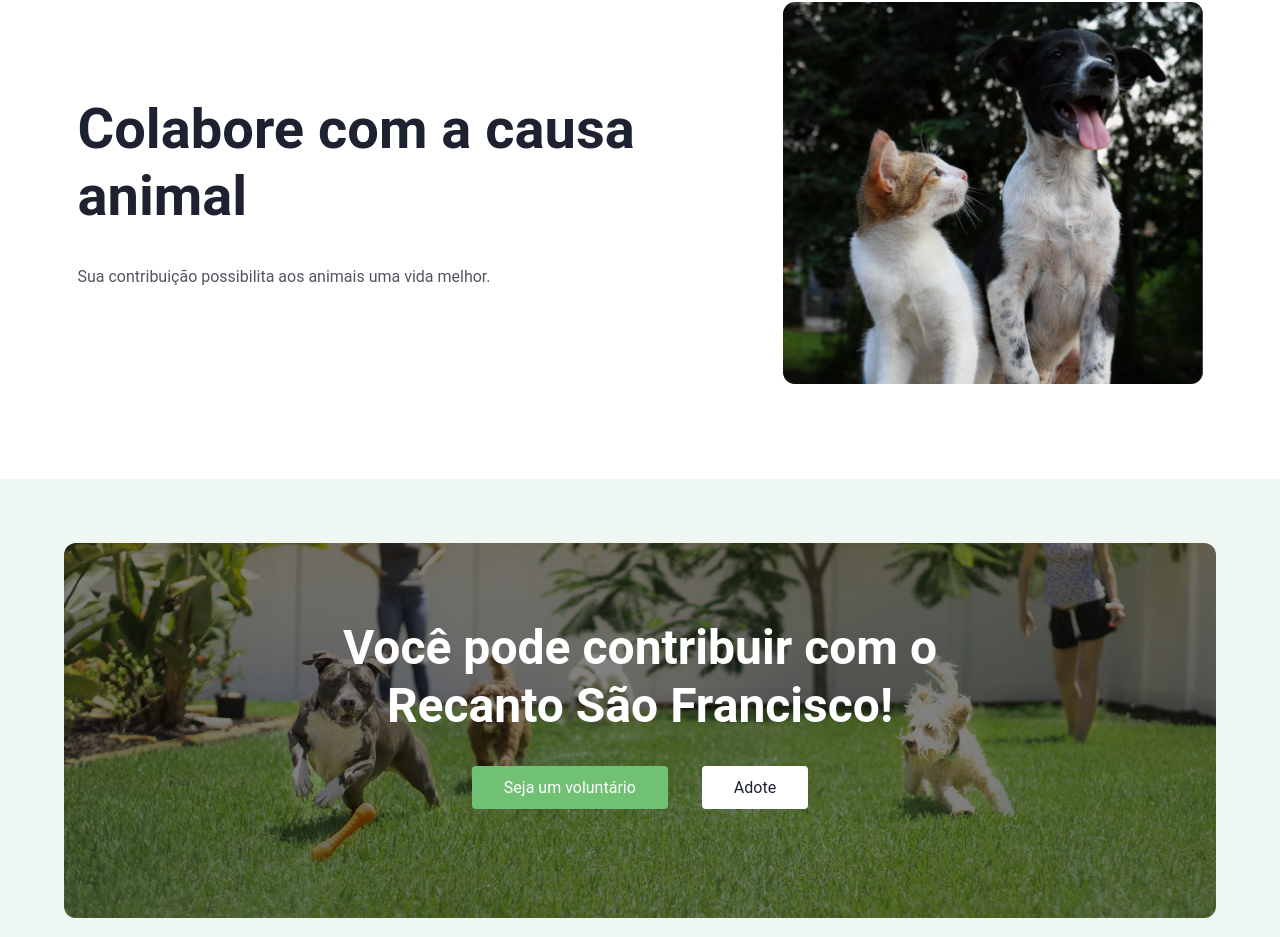
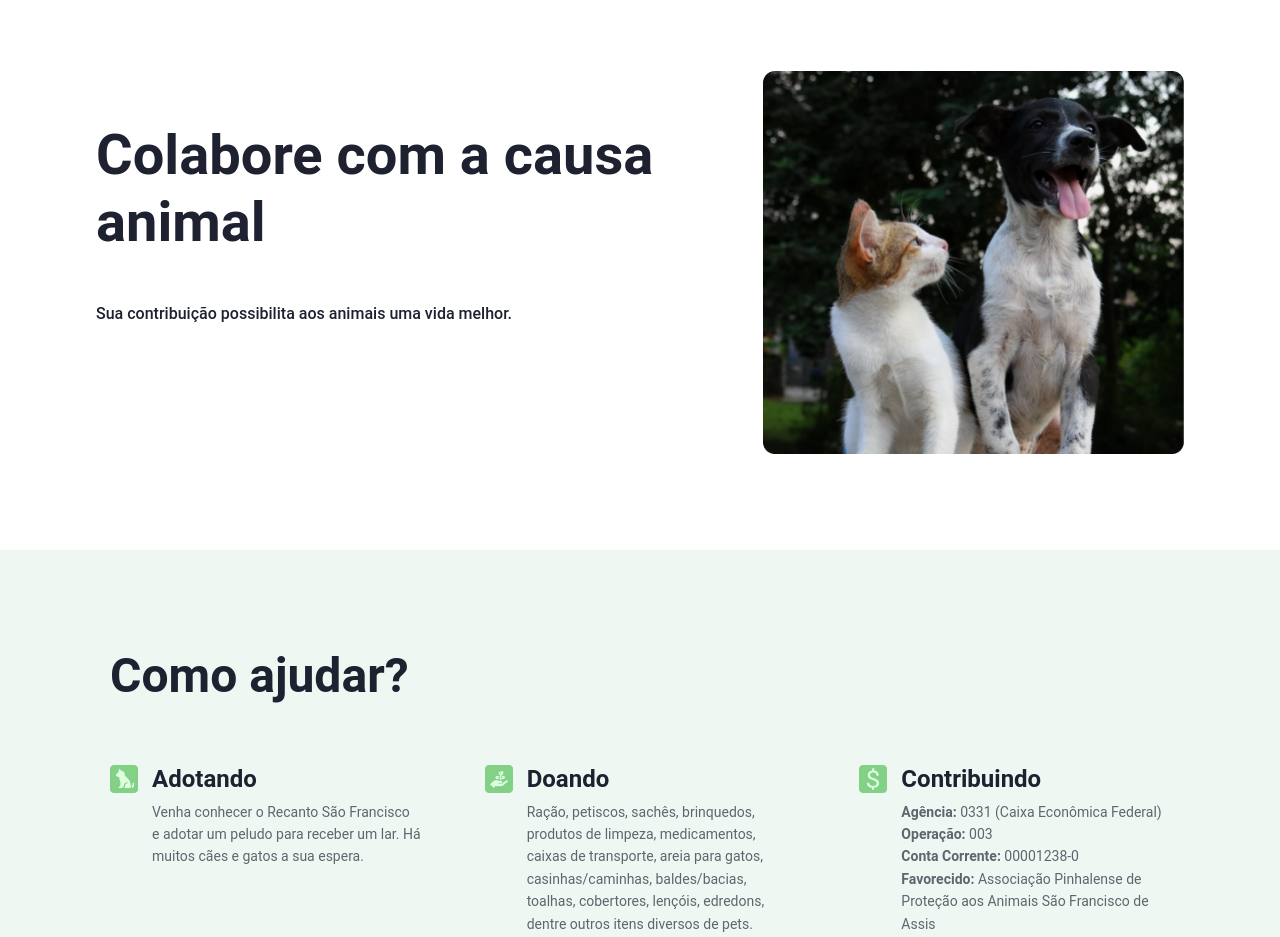
Before and after one commit to brunapicoli/recanto-sao-francisco, a React (Create React App) app in the folder web/: page /como-ajudar in a window 1280 px wide. Shown: the part 158-1095 px from the top of the page. Built offline with nearby package versions, Linux system fonts and the light colour scheme.

Commit message:
created HowToHelp molecule and updated global font-size

```diff
--- a/web/src/components/atoms/header/Header.tsx
+++ b/web/src/components/atoms/header/Header.tsx
@@ -1,14 +1,9 @@
 import { HeaderContainer, HeaderContent, HeaderImg, HeaderSubtitle, HeaderTextContainer, HeaderTitle } from './style';
-
-export type ImgProps = {
-  src: string;
-  alt: string;
-};
 
 type HeaderProps = {
   title: string;
   subtitle: string;
-  img?: ImgProps;
+  img?: string;
   bgGreen?: boolean;
 };
 
@@ -20,7 +15,7 @@ export const Header = ({ title, subtitle, img, bgGreen }: HeaderProps) => {
           <HeaderTitle>{title}</HeaderTitle>
           <HeaderSubtitle className={img ? 'no-margin' : ''}>{subtitle}</HeaderSubtitle>
         </HeaderTextContainer>
-        {img && <HeaderImg src={img.src} alt={img.alt}></HeaderImg>}
+        {img && <HeaderImg src={img}></HeaderImg>}
       </HeaderContent>
     </HeaderContainer>
   );
--- a/web/src/components/atoms/header/style.ts
+++ b/web/src/components/atoms/header/style.ts
@@ -1,13 +1,12 @@
-import styled from "styled-components";
-import { colors } from "../../../styles/colors";
+import styled from 'styled-components';
+import { colors } from '../../../styles/colors';
 
 type HeaderContainerProps = {
   bgGreen?: boolean;
 };
 
 export const HeaderContainer = styled.section<HeaderContainerProps>`
-  background-color: ${(props) =>
-    props.bgGreen ? colors.greenTertiary : colors.white};
+  background-color: ${({ bgGreen }) => colors[bgGreen ? 'greenTertiary' : 'white']};
   display: flex;
   align-items: center;
   justify-content: center;
--- a/web/src/components/atoms/help-card/HelpCard.tsx
+++ b/web/src/components/atoms/help-card/HelpCard.tsx
@@ -1,19 +1,18 @@
-import { ImgProps } from '../header/Header';
-import { HelpCardContainer, HelpCardContent, HelpCardDescription, HelpCardIcon, HelpCardTitle } from './style';
+import { HelpCardContainer, HelpCardContent, HelpCardIcon, HelpCardTitle } from './style';
 
-type HelpCardProps = {
+export type HelpCardProps = {
   title: string;
-  description: string;
-  img: ImgProps;
+  description: React.ReactNode;
+  img: string;
 };
 
 export const HelpCard = ({ title, description, img }: HelpCardProps) => {
   return (
     <HelpCardContainer>
-      <HelpCardIcon src={img.src} alt={img.alt} />
+      <HelpCardIcon src={img} />
       <HelpCardContent>
         <HelpCardTitle>{title}</HelpCardTitle>
-        <HelpCardDescription>{description}</HelpCardDescription>
+        {description}
       </HelpCardContent>
     </HelpCardContainer>
   );
--- a/web/src/components/atoms/help-card/style.ts
+++ b/web/src/components/atoms/help-card/style.ts
@@ -1,13 +1,16 @@
-import styled from "styled-components";
-import { colors } from "../../../styles/colors";
+import styled from 'styled-components';
+import { colors } from '../../../styles/colors';
 
 export const HelpCardContainer = styled.div`
   display: flex;
   align-items: start;
   max-width: 384px;
+  flex: 1;
 `;
 
-export const HelpCardIcon = styled.img``;
+export const HelpCardIcon = styled.img`
+  width: 2.8rem;
+`;
 
 export const HelpCardContent = styled.div`
   margin-left: 14px;
@@ -19,10 +22,3 @@ export const HelpCardTitle = styled.h3`
   margin-bottom: 8px;
   color: ${colors.primaryText};
 `;
-
-export const HelpCardDescription = styled.p`
-  font-size: 1.4rem;
-  line-height: 160%;
-  font-weight: 400;
-  color: ${colors.secondaryText};
-`;
--- a/web/src/components/molecules/animals-card/AnimalsCard.tsx
+++ b/web/src/components/molecules/animals-card/AnimalsCard.tsx
@@ -1,6 +1,5 @@
 import { useAppContext } from 'context/AppContext';
 import { ArrowButton } from '../../atoms/arrow-button/ArrowButton';
-import { ImgProps } from '../../atoms/header/Header';
 import { Title } from '../../atoms/title/Title';
 import {
   AnimalsCardButton,
@@ -10,6 +9,11 @@ import {
   AnimalsCardImg,
   AnimalsCardImgs,
 } from './style';
+
+type ImgProps = {
+  src: string;
+  alt: string;
+};
 
 type AnimalsCardProps = {
   title: string;
--- a/web/src/components/molecules/help/animal-cause/AnimalCause.tsx
+++ /dev/null
@@ -1,23 +0,0 @@
-import CatAndDogImg from 'assets/images/cat-and-dog.png';
-import {
-  AnimalCauseContent,
-  AnimalCauseContainer,
-  AnimalCauseTextContainer,
-  AnimalCauseTitle,
-  AnimalCauseText,
-  AnimalCauseImage,
-} from './style';
-
-export const AnimalCause = () => {
-  return (
-    <AnimalCauseContainer>
-      <AnimalCauseContent>
-        <AnimalCauseTextContainer>
-          <AnimalCauseTitle>Colabore com a causa animal</AnimalCauseTitle>
-          <AnimalCauseText>Sua contribuição possibilita aos animais uma vida melhor.</AnimalCauseText>
-        </AnimalCauseTextContainer>
-        <AnimalCauseImage src={CatAndDogImg} />
-      </AnimalCauseContent>
-    </AnimalCauseContainer>
-  );
-};
--- a/web/src/components/molecules/help/animal-cause/style.ts
+++ /dev/null
@@ -1,55 +0,0 @@
-import styled from 'styled-components';
-import { colors } from '../../../../styles/colors';
-
-export const AnimalCauseContainer = styled.section`
-  padding: 2.7rem 64px 9.5rem;
-
-  @media (max-width: 380px) {
-    padding-left: 32px;
-    padding-right: 32px;
-  }
-`;
-
-export const AnimalCauseContent = styled.div`
-  max-width: 1125px;
-  margin-left: auto;
-  margin-right: auto;
-  display: flex;
-  justify-content: space-between;
-  align-items: center;
-  gap: 11.5rem;
-
-  @media (max-width: 619px) {
-    flex-direction: column;
-    gap: 32px;
-  }
-`;
-
-export const AnimalCauseTextContainer = styled.div`
-  display: flex;
-  flex-direction: column;
-  gap: 3.4rem;
-
-  @media (max-width: 619px) {
-    align-items: center;
-    justify-content: center;
-    text-align: center;
-  }
-`;
-
-export const AnimalCauseTitle = styled.h1`
-  font-size: 5.6rem;
-  line-height: 120%;
-  color: ${colors.primaryText};
-`;
-
-export const AnimalCauseText = styled.p`
-  font-size: 1.6rem;
-  line-height: 160%;
-  color: ${colors.secondaryText};
-`;
-
-export const AnimalCauseImage = styled.img`
-  max-width: 42rem;
-  width: 100%;
-`;
--- /dev/null
+++ b/web/src/components/molecules/help/how-to-help/HowToHelp.tsx
@@ -0,0 +1,75 @@
+import { HelpCard, HelpCardProps } from 'components/atoms/help-card/HelpCard';
+import DogIcon from 'assets/icons/dog.png';
+import DonateIcon from 'assets/icons/donate.png';
+import MoneyIcon from 'assets/icons/money.png';
+import {
+  HowToHelpContent,
+  HowToHelpContainer,
+  HowToHelpList,
+  HowToHelpTitle,
+  HowToHelpText,
+  HowToHelpTextBold,
+} from './style';
+
+export const HowToHelp = () => {
+  const helpOptions: HelpCardProps[] = [
+    {
+      img: DogIcon,
+      title: 'Adotando',
+      description: (
+        <HowToHelpText>
+          Venha conhecer o Recanto São Francisco e adotar um peludo para receber um lar. Há muitos cães e gatos a sua
+          espera.
+        </HowToHelpText>
+      ),
+    },
+    {
+      img: DonateIcon,
+      title: 'Doando',
+      description: (
+        <HowToHelpText>
+          Ração, petiscos, sachês, brinquedos, produtos de limpeza, medicamentos, caixas de transporte, areia para
+          gatos, casinhas/caminhas, baldes/bacias, toalhas, cobertores, lençóis, edredons, dentre outros itens diversos
+          de pets.
+        </HowToHelpText>
+      ),
+    },
+    {
+      img: MoneyIcon,
+      title: 'Contribuindo',
+      description: (
+        <>
+          <HowToHelpText>
+            <HowToHelpTextBold>Agência:</HowToHelpTextBold> 0331 (Caixa Econômica Federal)
+          </HowToHelpText>
+          <HowToHelpText>
+            <HowToHelpTextBold>Operação:</HowToHelpTextBold> 003
+          </HowToHelpText>
+          <HowToHelpText>
+            <HowToHelpTextBold>Conta Corrente:</HowToHelpTextBold> 00001238-0
+          </HowToHelpText>
+          <HowToHelpText>
+            <HowToHelpTextBold>Favorecido:</HowToHelpTextBold> Associação Pinhalense de Proteção aos Animais São
+            Francisco de Assis
+          </HowToHelpText>
+          <HowToHelpText>
+            <HowToHelpTextBold>Pix:</HowToHelpTextBold> 04.075.971/0001-51 (CNPJ)
+          </HowToHelpText>
+        </>
+      ),
+    },
+  ];
+
+  return (
+    <HowToHelpContainer>
+      <HowToHelpContent>
+        <HowToHelpTitle>Como ajudar?</HowToHelpTitle>
+        <HowToHelpList>
+          {helpOptions.map((option) => (
+            <HelpCard key={option.title} title={option.title} description={option.description} img={option.img} />
+          ))}
+        </HowToHelpList>
+      </HowToHelpContent>
+    </HowToHelpContainer>
+  );
+};
--- /dev/null
+++ b/web/src/components/molecules/help/how-to-help/style.ts
@@ -0,0 +1,50 @@
+import styled from 'styled-components';
+import { colors } from '../../../../styles/colors';
+
+export const HowToHelpContainer = styled.section`
+  padding: 9.7rem 11rem;
+  background-color: ${colors.greenTertiary};
+
+  @media (max-width: 380px) {
+    padding-left: 32px;
+    padding-right: 32px;
+  }
+`;
+
+export const HowToHelpContent = styled.div`
+  display: flex;
+  flex-direction: column;
+  gap: 6rem;
+`;
+
+export const HowToHelpTitle = styled.h1`
+  font-size: 4.8rem;
+  line-height: 120%;
+  color: ${colors.primaryText};
+
+  @media (max-width: 540px) {
+    text-align: center;
+  }
+`;
+
+export const HowToHelpList = styled.div`
+  display: flex;
+  justify-content: space-between;
+  gap: 6.4rem;
+
+  @media (max-width: 750px) {
+    flex-direction: column;
+  }
+`;
+
+export const HowToHelpText = styled.p`
+  font-size: 1.4rem;
+  line-height: 160%;
+  font-weight: 400;
+  color: ${colors.secondaryText};
+  opacity: 0.9;
+`;
+
+export const HowToHelpTextBold = styled.b`
+  font-weight: 600;
+`;
--- a/web/src/pages/help/Help.tsx
+++ b/web/src/pages/help/Help.tsx
@@ -1,10 +1,17 @@
-import { AnimalCause } from 'components/molecules/help/animal-cause/AnimalCause';
+import { Header } from 'components/atoms/header/Header';
+import { HowToHelp } from 'components/molecules/help/how-to-help/HowToHelp';
 import { NavbarFooter } from '../../templates/NavbarFooter';
+import CatAndDogImg from 'assets/images/cat-and-dog.png';
 
 export const Help = () => {
   return (
     <NavbarFooter bgGreenContributionCTA>
-      <AnimalCause />
+      <Header
+        title="Colabore com a causa animal"
+        subtitle="Sua contribuição possibilita aos animais uma vida melhor."
+        img={CatAndDogImg}
+      />
+      <HowToHelp />
     </NavbarFooter>
   );
 };
--- a/web/src/styles/global.ts
+++ b/web/src/styles/global.ts
@@ -5,6 +5,10 @@ export const GlobalStyle = createGlobalStyle`
     font-size: 62.5%; // 10px
 
     @media (max-width: 850px) {
+      font-size: 46.9%;
+    }
+
+    @media (max-width: 450px) {
       font-size: 41.7%;
     }
   }
```
